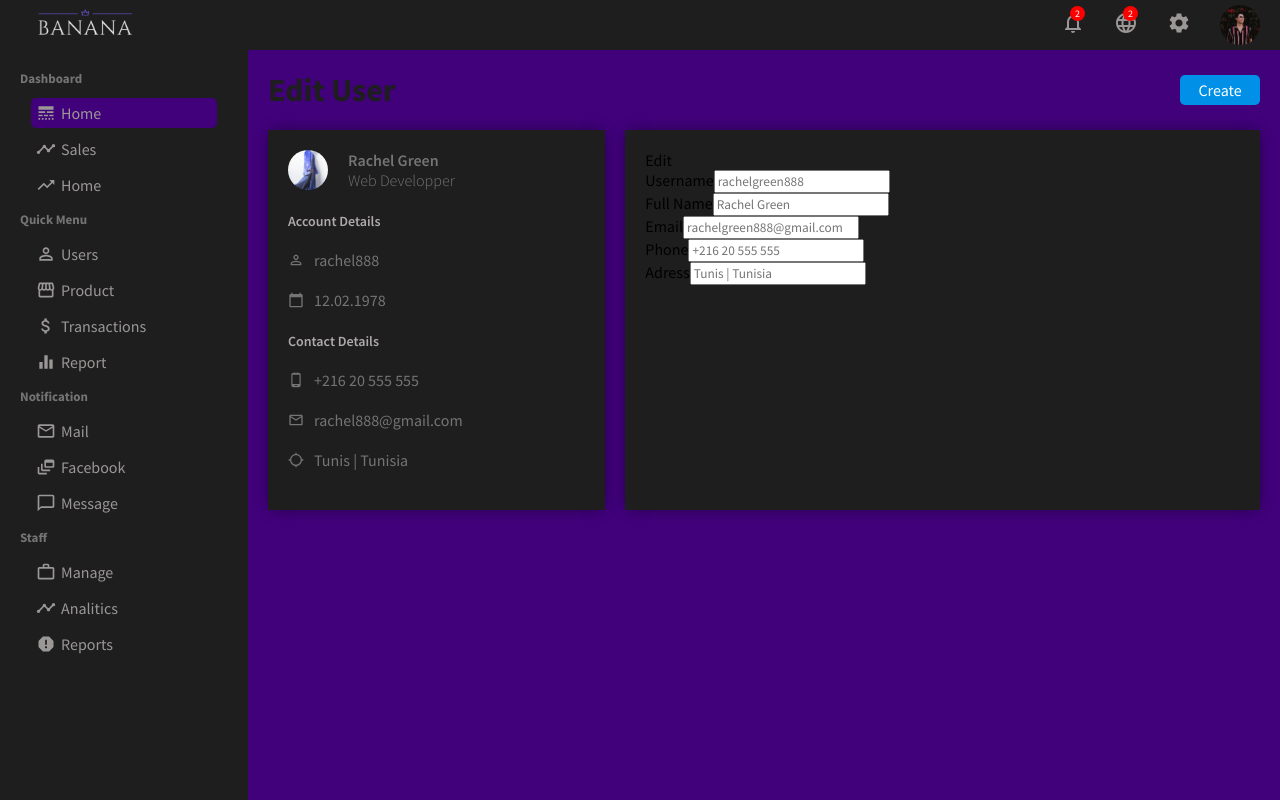
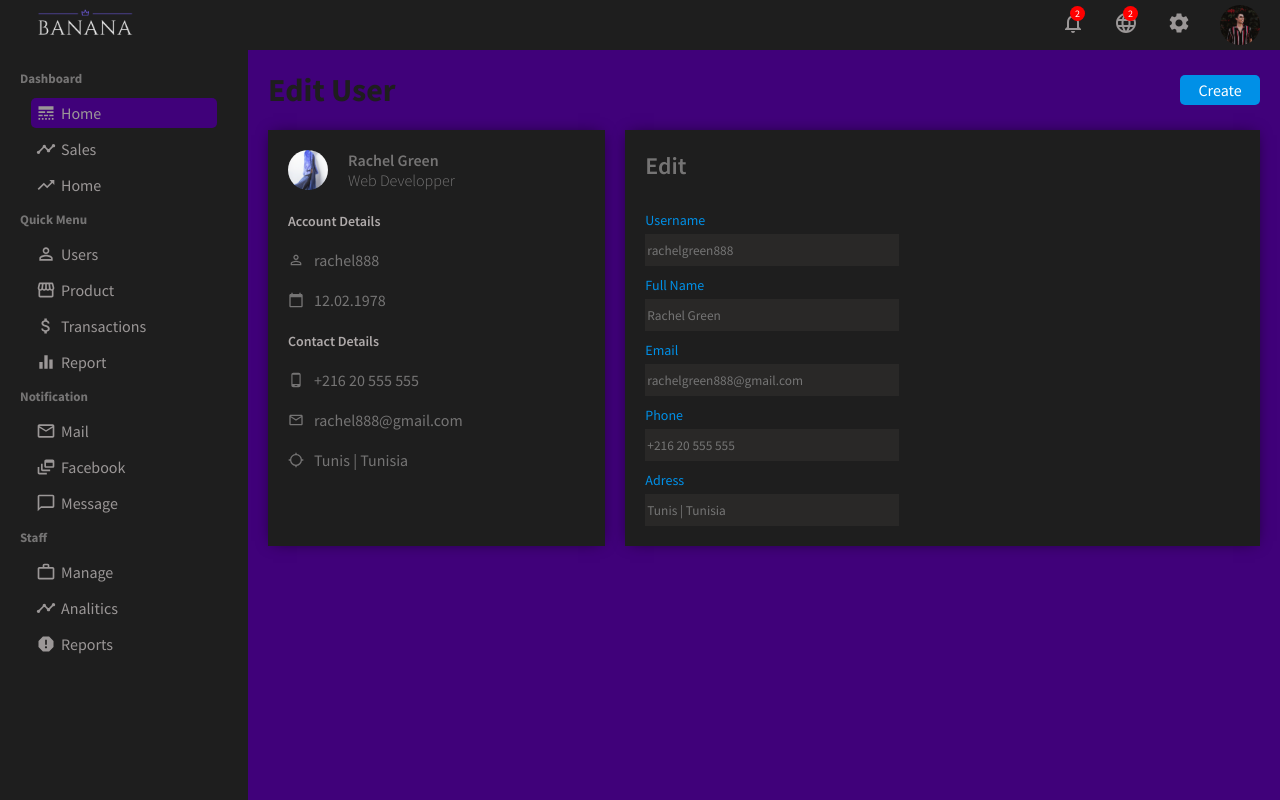
Before and after one commit to malekaridhi/ecommerceMern, a React (Create React App) app in the folder admin/: page /users/1 in a window 1280 px wide. Built offline with nearby package versions, Linux system fonts and the light colour scheme.

Commit message:
user edit page

```diff
--- a/admin/src/pages/user/user.css
+++ b/admin/src/pages/user/user.css
@@ -84,18 +84,31 @@
 .userShowInfoTitle {
     margin-left: 10px;
 }
+.userUpdateTitle{
+    font-size: 24px;
+    font-weight: 600;
+    color: rgb(117, 116, 116);
+}
 .userUpdateForm{
-
-}
-.userUpdateTitle{
-
+    display: flex;
+    justify-content: space-between;
+    margin-top: 20px;
 }
 .userUpdateItem{
-
+    display: flex;
+    flex-direction: column;
+    margin-top: 10px;
 }
 .userUpdateItem>label{
+    margin-bottom: 5px;
+    font-size: 14px;
+    color:#0090e7;
 
 }
 .userUpdateInput{
-
+    border: none;
+    width: 250px;
+    height: 30px;
+    /* border-bottom: 1px solid gray; */
+    background-color: #292827;
 }
```
